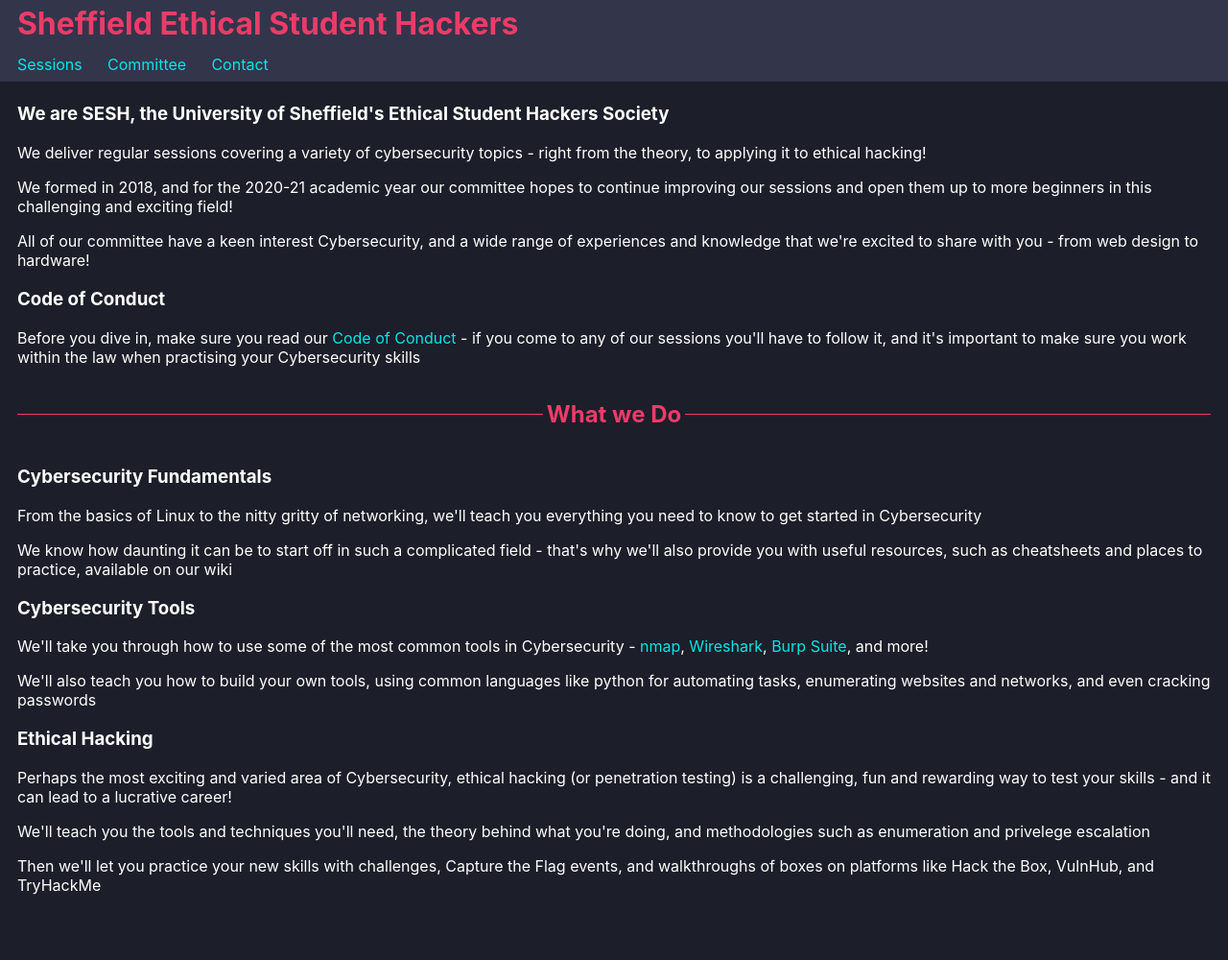
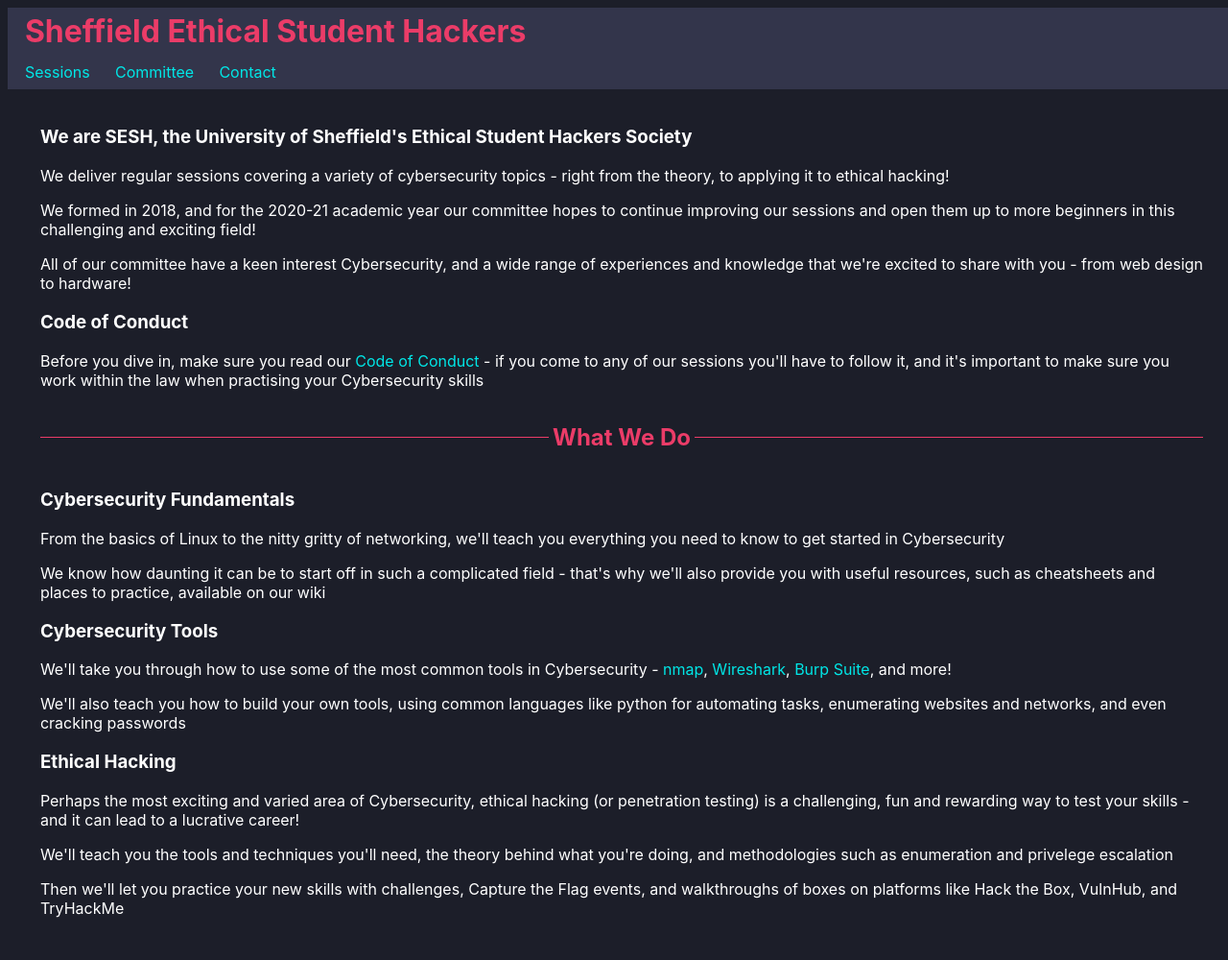
Before and after one commit to ShefESH/SeshWebsite, a Jekyll site: the page built from shefesh-site/index.html, in a window 1280 px wide. Shown: the whole page at 96% size. Built offline with Jekyll 4.4.1, drawn with Linux system fonts in a browser that asks for light colours; before the commit the page ends 952 px from its top, so only the background shows below that.

Commit message:
padding and typo

```diff
--- a/shefesh-site/_sass/main.scss
+++ b/shefesh-site/_sass/main.scss
@@ -11,7 +11,9 @@ body {
   font-family: $bodyFont;
   height: 100%;
   width: 100%;
-  margin: 0;
+}
+#indexBody{
+  padding: 1em;
 }
 
 .wrapper {
--- a/shefesh-site/index.html
+++ b/shefesh-site/index.html
@@ -3,6 +3,7 @@ layout: default
 title: Main
 ---
 
+<div id="indexBody">
 <h3>We are SESH, the University of Sheffield's Ethical Student Hackers Society</h3>
 
 <p>We deliver regular sessions covering a variety of cybersecurity topics - right from the theory, to applying it to ethical hacking!</p>
@@ -13,7 +14,7 @@ title: Main
 
 <p>Before you dive in, make sure you read our <a href="{{ site.url }}/downloads/SESH Code of Conduct.pdf">Code of Conduct</a> - if you come to any of our sessions you'll have to follow it, and it's important to make sure you work within the law when practising your Cybersecurity skills</p>
 
-<div class="separator"><h2>What we Do</h2></div>
+<div class="separator"><h2>What We Do</h2></div>
 
 <h3>Cybersecurity Fundamentals</h3>
 
@@ -34,3 +35,4 @@ title: Main
 <p>We'll teach you the tools and techniques you'll need, the theory behind what you're doing, and methodologies such as enumeration and privelege escalation</p>
 
 <p>Then we'll let you practice your new skills with challenges, Capture the Flag events, and walkthroughs of boxes on platforms like Hack the Box, VulnHub, and TryHackMe</p>
+</div>
```
